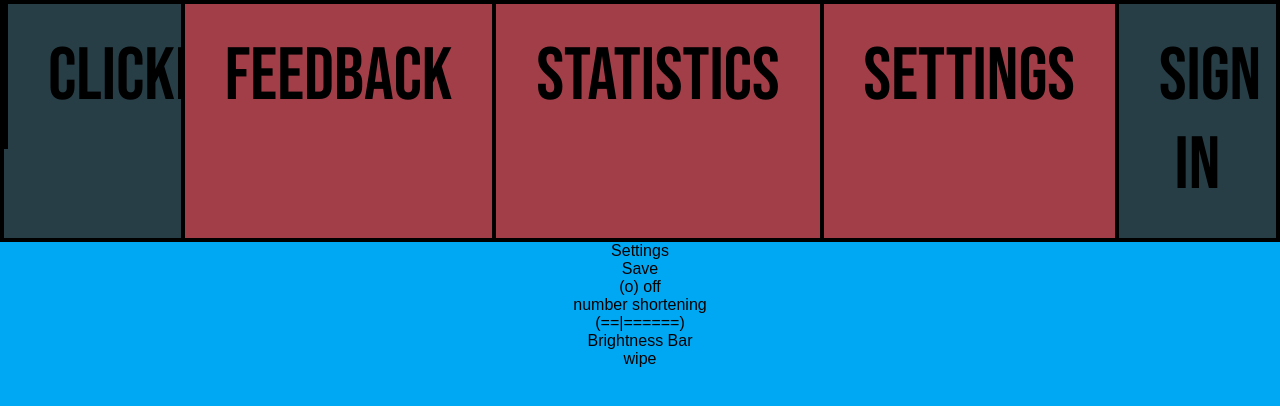
After one commit to AlexWilson06/Propoganda, a PHP site: page /settings.php in a window 1280 px wide. The commit adds this page. Shown: the top 406 px of the page. Run offline with PHP 8.4, Linux system fonts and the light colour scheme.

Commit message:
added other pages
added other pages back in to work on

```diff
--- a/css/style.css
+++ b/css/style.css
@@ -119,6 +119,21 @@
     margin: 4vh;
     margin-left: 61vw;
   }
+  .Leaderboard {
+    background-color: white;
+    border: black;
+    color: black;
+    padding: 10px 20px;
+    text-align: center;
+    display: inline-flex;
+    cursor: pointer;
+    align-self: right;
+    border-radius: 40px;
+    font-family: "Bebas Neue";
+    font-size: 40px;
+    margin: 4vh;
+    margin-left: 61vw;
+  }
   /* upgrade bar and rebirth button */
   .purchasebar {
     display: flex;
--- a/index.php
+++ b/index.php
@@ -30,7 +30,7 @@
     </div>
   </div>
       <div class="Leaderboard">
-      <button class="BtnLB">Leaderboard</button>
+      <a href="Leaderboard.php">Leaderboard</a>
       </div>
       <div class="purchasebar">
         <div class="Cost">
--- /dev/null
+++ b/settings.php
@@ -0,0 +1,51 @@
+<!DOCTYPE html>
+<html lang="en">
+<head>
+<link rel="preconnect" href="https://fonts.googleapis.com">
+<link rel="preconnect" href="https://fonts.gstatic.com" crossorigin>
+<link href="https://fonts.googleapis.com/css2?family=Bebas+Neue&display=swap" rel="stylesheet">
+<title>Propoganda Clicker: Settings Page</title>
+<meta charset="UTF-8">
+<meta name="viewport" content="width=device-width, initial-scale=1">
+<link rel="stylesheet" href="style.css">
+<style>
+</style>
+</head>
+<body>
+<div class="navbarother">
+  <div class="navbarother2">
+    <a href="index.php">Clicker</a>
+  </div>
+    <a href="contact.php">Feedback</a>
+    <a href="Statistics.php">Statistics</a>
+    <a href="settings.php">Settings</a>
+    <div class="navbarother2">
+      <a href="sign in.php">Sign In</a>
+    </div>
+  </div>
+</div>
+<div class="SettingsTitle">
+<a>Settings</a>
+</div>
+<div class="SettingsBody">
+  <div class="SettingsSave">
+    <a>Save</a><br>
+  </div>
+  <div class="break"></div>
+    <div class="NumberShortening">
+      <a>(o) off</a>
+    </div>
+  <a>number shortening</a>
+  <div class="break"></div>
+    <div class="Brightness">
+      <a>(==|======)</a>
+    </div>
+  <a>Brightness Bar</a>
+  <div class="Settingsbreak"></div>
+    <div class="Wipe">
+      <a>wipe</a>
+    </div>
+  </div>
+</div>
+</body>
+</html>
--- a/setup.php
+++ b/setup.php
@@ -1,13 +1,13 @@
 <?php
 // Database connection details
 $servername = "localhost";
-$username = "secuser";
+$username = "sec_user";
 $password = "greenChair153";
 $dbname = "propogandaclicker";
 // Create connection
 $conn = new mysqli($servername, $username, $password, $dbname);
 // Check connection
 if ($conn->connect_error) {
-    die("Connection failed: " . $conn->connect_error);
+die("Connection failed: " . $conn->connect_error);
 }
 ?>
```
Also changed, not shown: Leaderboard.php (added, +21 -0 lines), Statistics.php (added, +30 -0 lines), contact.php (+12 -1 lines), process_form.php (+5 -2 lines), sign in.php (added, +32 -0 lines).
